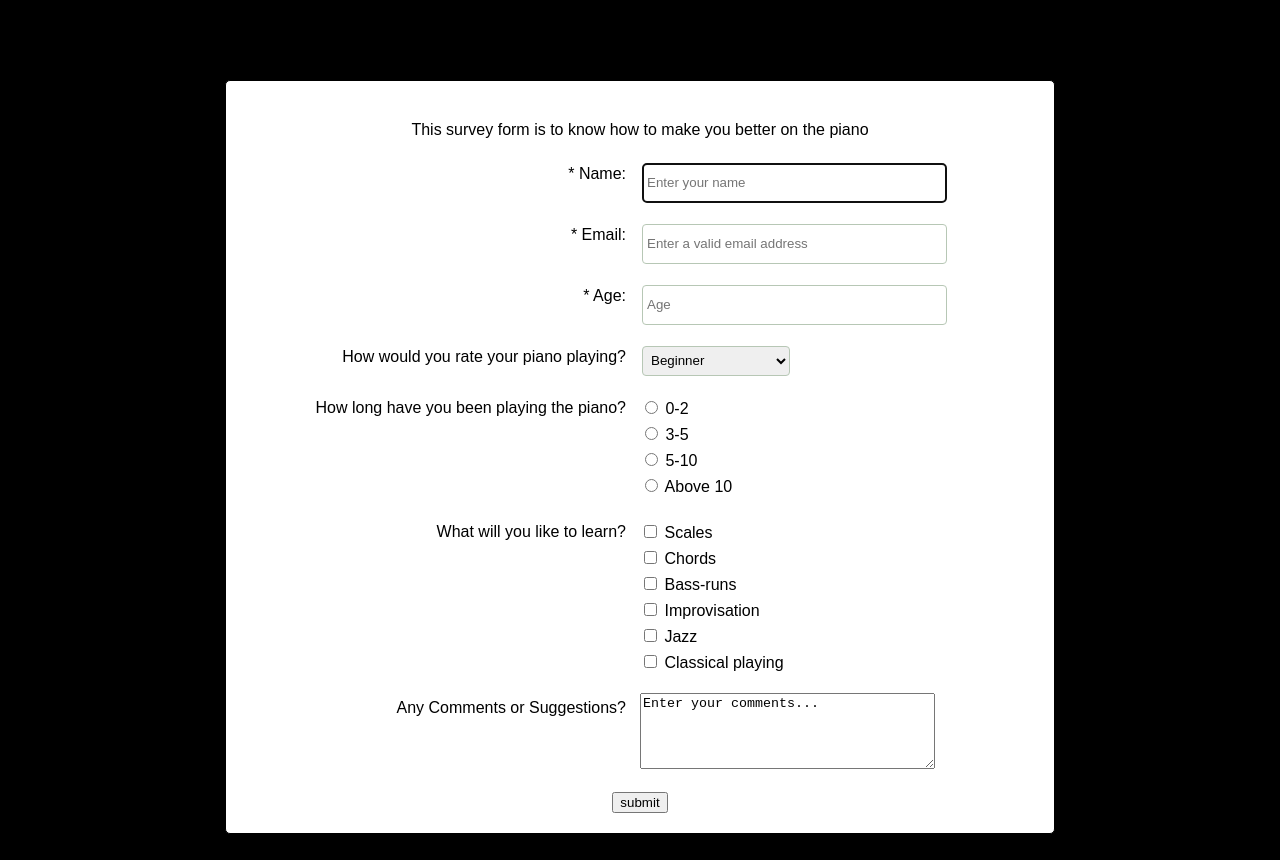
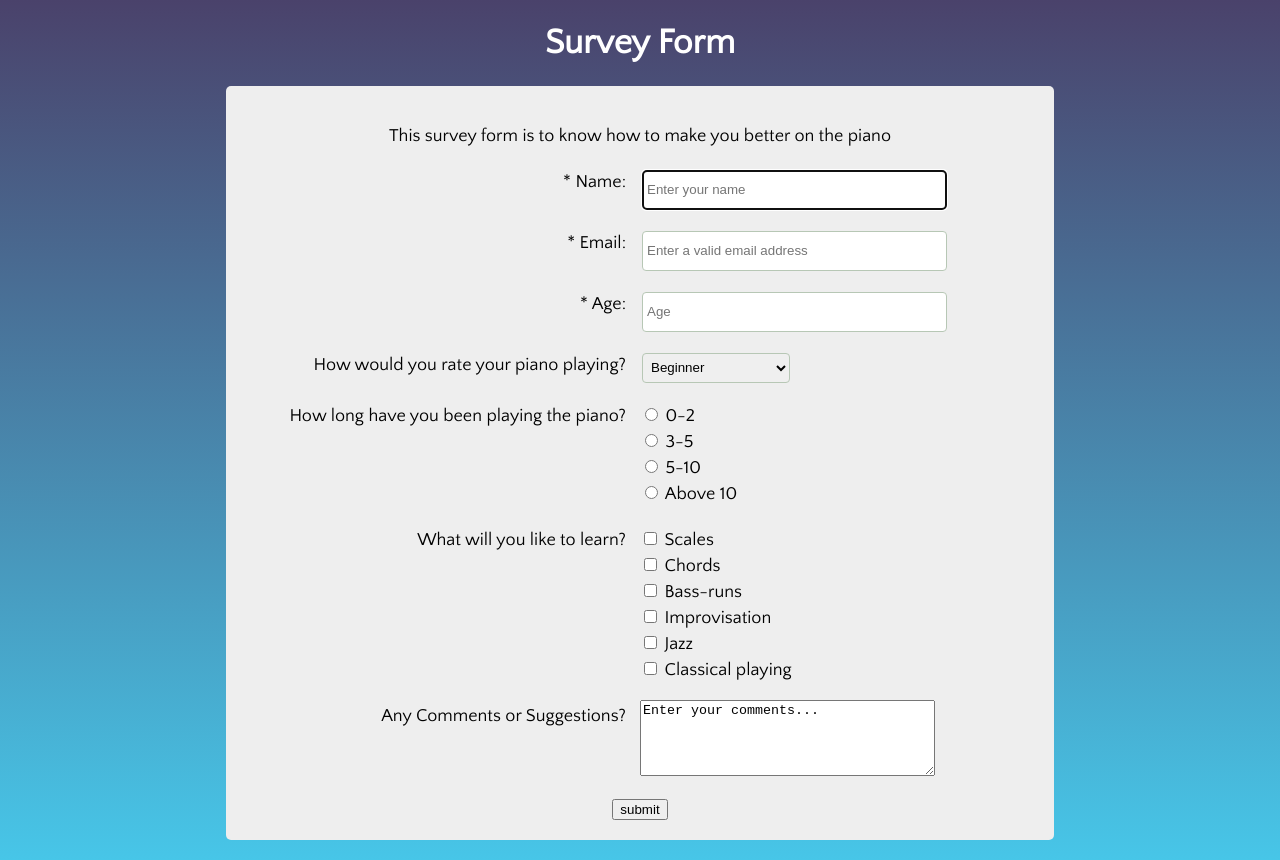
Before and after one commit to aweoluwatobi/Survey-Form, a plain HTML site: page index.html in a window 1280 px wide. Drawn offline with Linux system fonts and the light colour scheme.

Commit message:
edited background color

```diff
--- a/css/style.css
+++ b/css/style.css
@@ -1,27 +1,26 @@
-/*@import url('https://fonts.googleapis.com/css?family=Quattrocento+Sans');
-*/
+@import url('https://fonts.googleapis.com/css?family=Quattrocento+Sans');
 html {
     font-size: 62.5%;
 }
 body {
     margin: 0;
     padding: 0;
-    font-family: /*"Quattrocentro Sans",*/ sans-serif;
-	background: #000;
+    font-family: "Quattrocento Sans", sans-serif;
+	background: linear-gradient(#4A426B, #47C6E8);
 }
 #title {
-    font-size: 3.2rem;
+    color: #fff;
+    font-size: 3.5rem;
     text-align: center;
 }
 #survey-form {
-	background: #fff;
+	background: #eee;
     width: 60%;
     height: auto;
     margin: 0 auto 2rem;
     padding: 1rem 3rem;
-    font-size: 1.6rem;
+    font-size: 1.8rem;
     text-align: center;
-	border: 1px solid black;
     border-radius: 5px;
 }
 #description {
```
